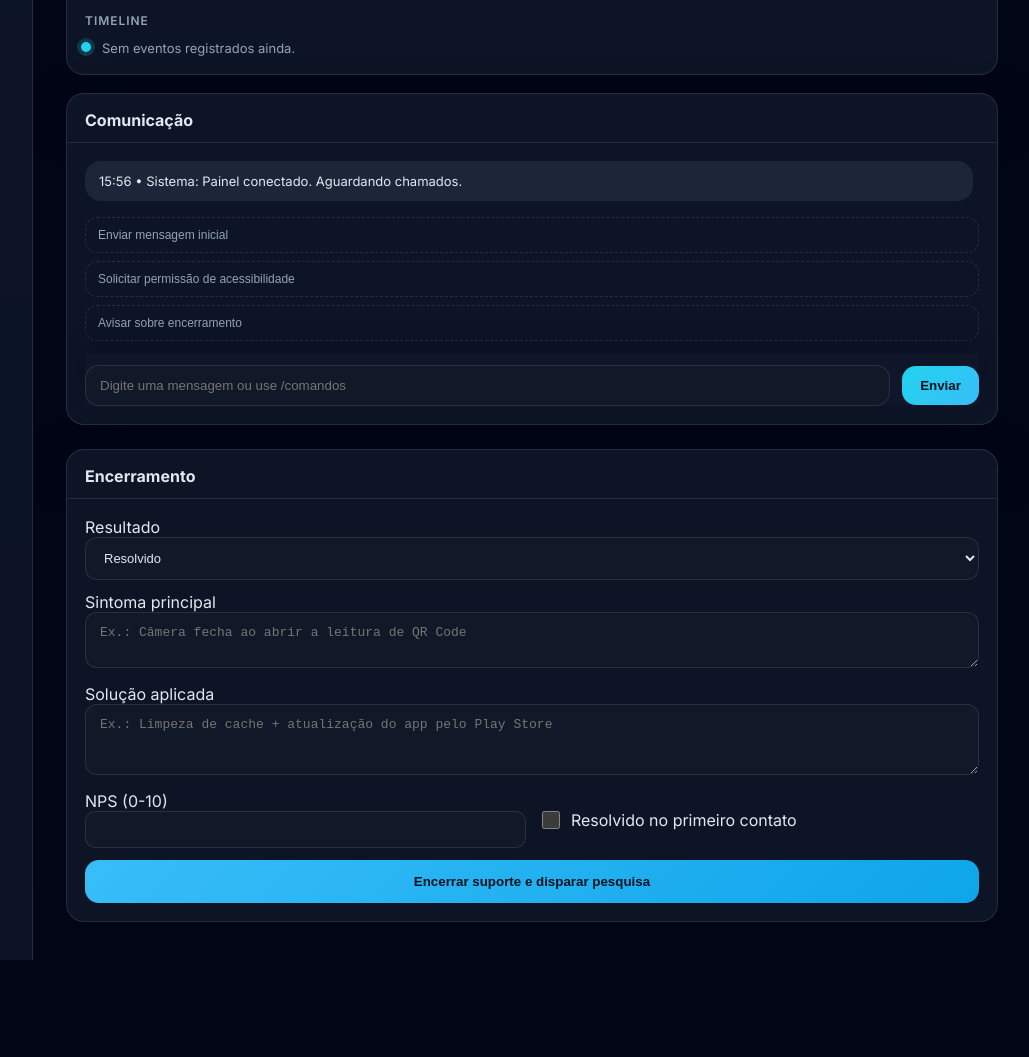
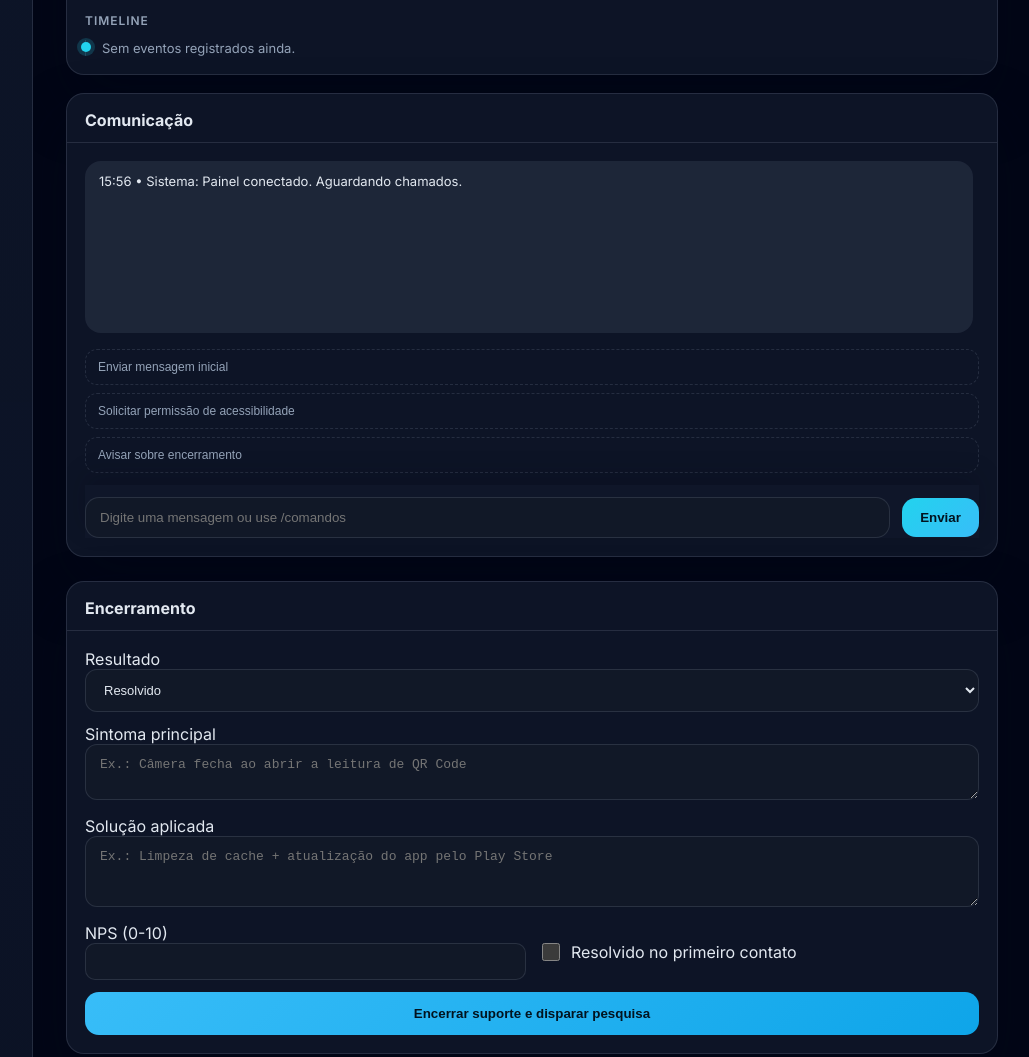
Before and after one commit to isacxavier/suporte-x-servidor, a website: page web/public/central.html in a window 1280 px wide. Shown: the part 1368-2425 px from the top of the page, without its empty margins (249-1278 px from the left). Before the commit the page ends 2328 px from the top, so only its background shows below. Drawn offline with nearby package versions, Linux system fonts and the light colour scheme; no server answers.

Commit message:
Fix chat panel height

```diff
--- a/web/public/central.css
+++ b/web/public/central.css
@@ -785,6 +785,18 @@ body {
   overflow: hidden;
 }
 
+.chat-panel {
+  height: clamp(360px, 58vh, 620px);
+}
+
+.chat-panel .panel-body {
+  flex: 1;
+}
+
+.chat-panel .chat-area {
+  height: 100%;
+}
+
 .chat-thread {
   display: grid;
   gap: 12px;
--- a/web/public/central.html
+++ b/web/public/central.html
@@ -194,7 +194,7 @@
               </div>
             </section>
 
-            <aside class="panel">
+            <aside class="panel chat-panel">
               <div class="panel-header">
                 <h2>Comunicação</h2>
               </div>
```
